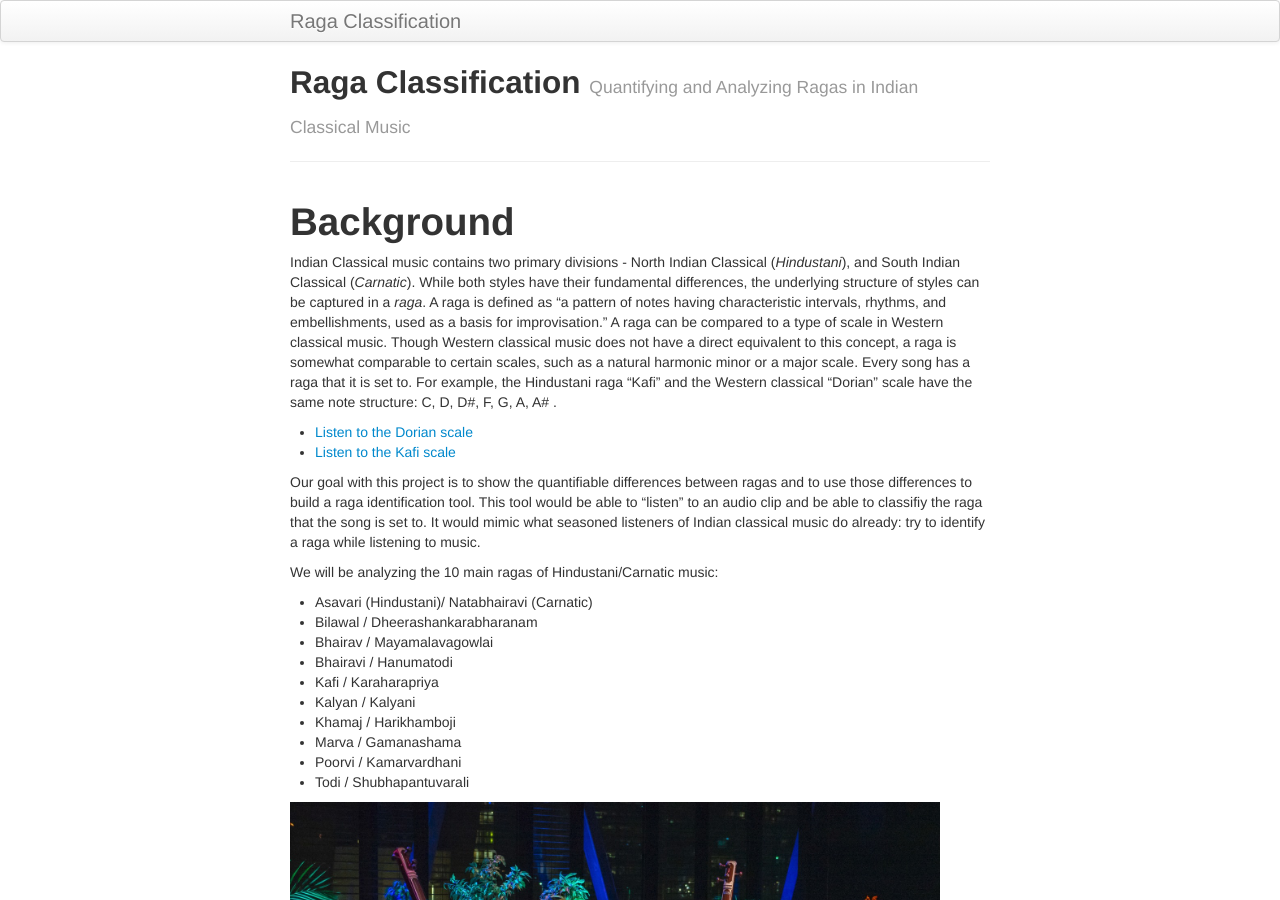
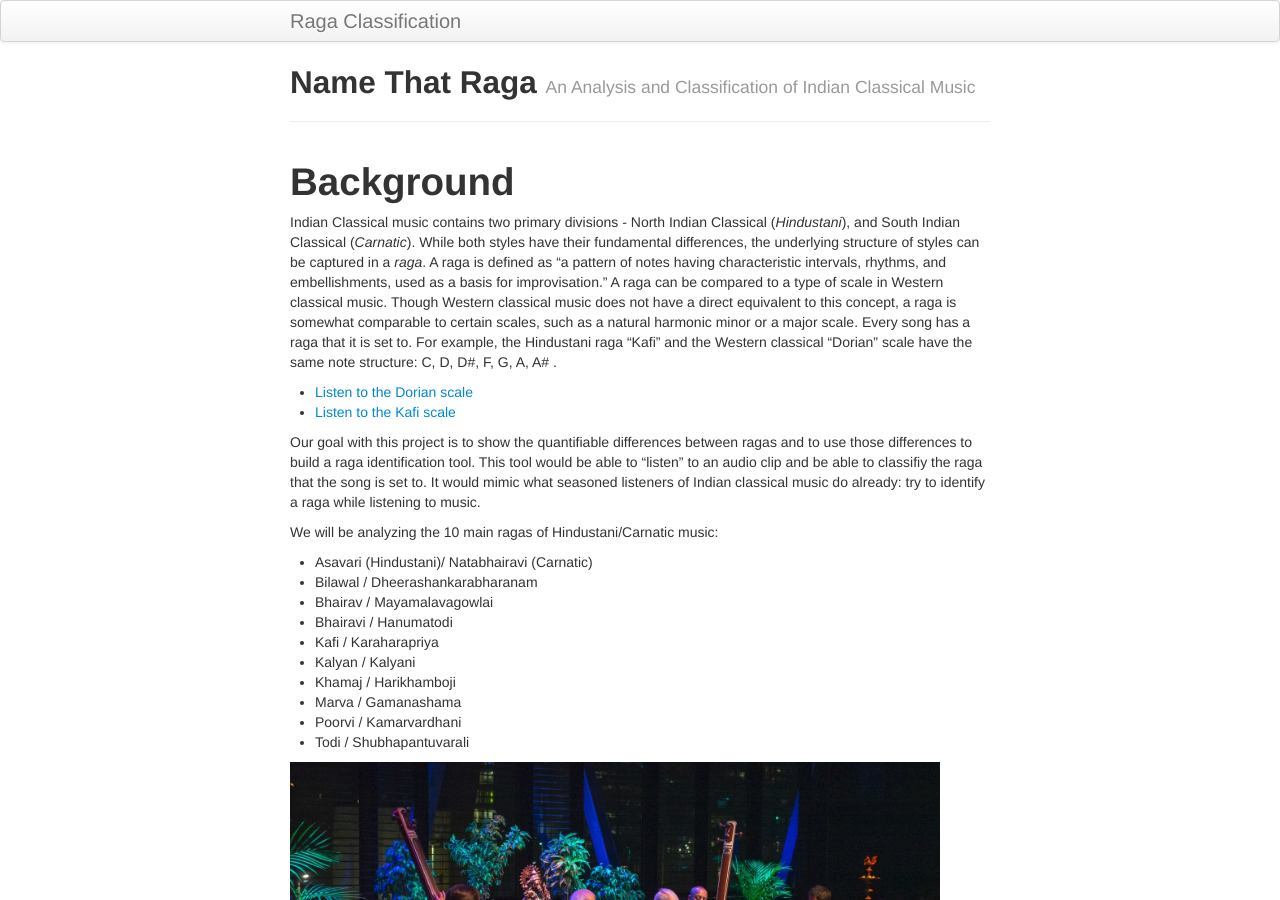
Before and after one commit to sruthiv98/RagaClassifier, a Jekyll site: the page built from index.md, in a window 1280 px wide and 900 px high. Built offline with Jekyll 4.4.1, drawn with Linux system fonts in a browser that asks for light colours.

Commit message:
Update index.md

```diff
--- a/index.md
+++ b/index.md
@@ -1,7 +1,7 @@
 ---
 layout: page
-title: Raga Classification
-tagline: Quantifying and Analyzing Ragas in Indian Classical Music
+title: Name That Raga
+tagline: An Analysis and Classification of Indian Classical Music
 description: Capstone proj
 ---
 # Background
```
